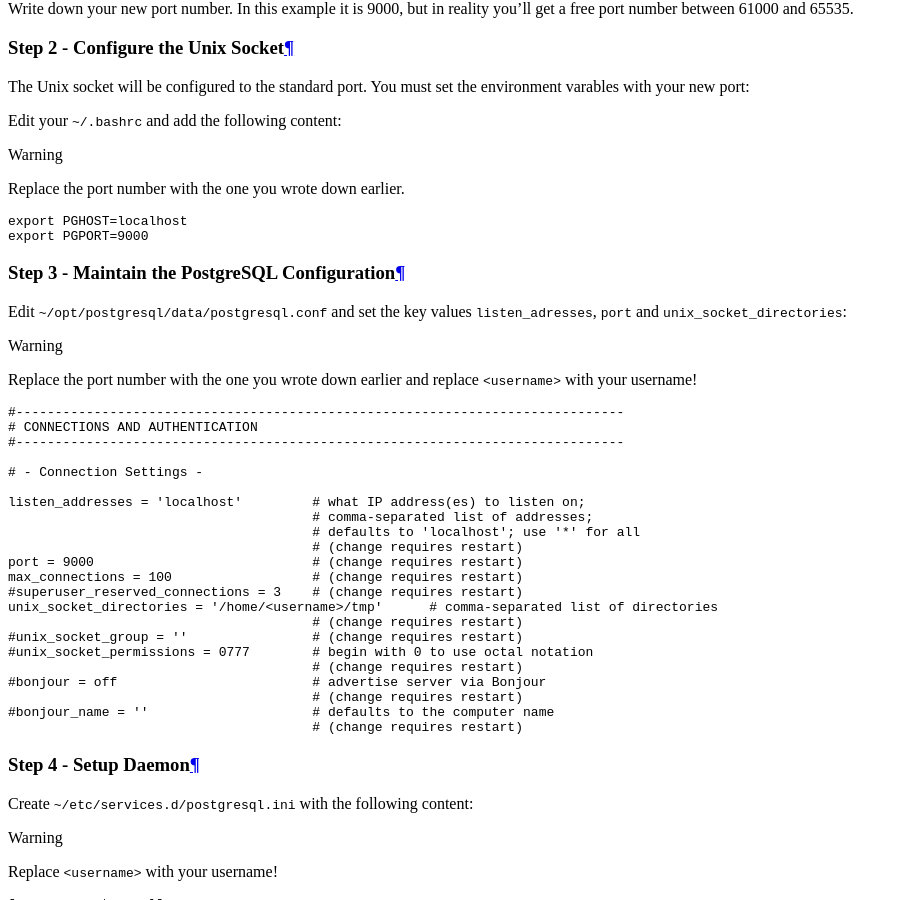
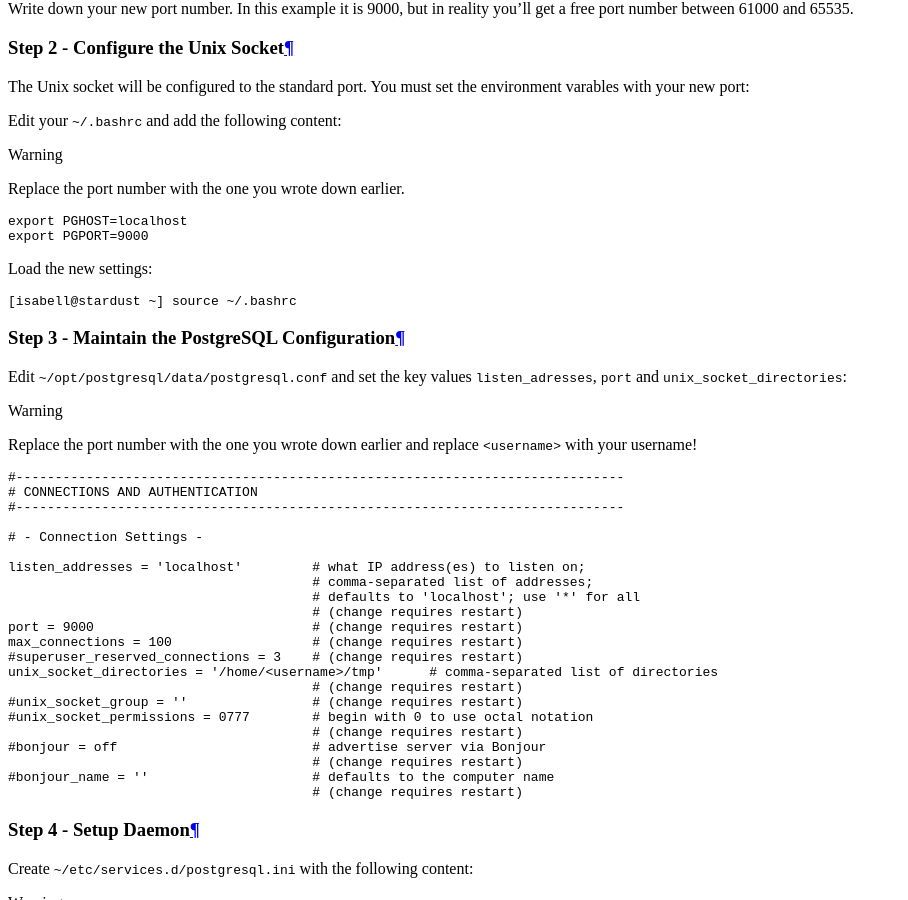
Before and after one commit to Uberspace/lab, a Sphinx documentation site: the page built from source/guide_postgresql.rst, in a window 1280 px wide and 900 px high, scrolled down 4293 px. Shown: the whole window, without its empty margins (0-908 px from the left). Built offline with Sphinx 7.4.7 and the Read the Docs theme 2.0.0, drawn with Linux system fonts in a browser that asks for light colours.

Commit message:
add 'source ~/.bashrc'

```diff
--- a/source/guide_postgresql.rst
+++ b/source/guide_postgresql.rst
@@ -220,6 +220,12 @@
  export PGHOST=localhost
  export PGPORT=9000
 
+Load the new settings:
+
+.. code-block:: bash
+
+ [isabell@stardust ~] source ~/.bashrc
+
 Step 3 - Maintain the PostgreSQL Configuration
 ----------------------------------------------
 
```
